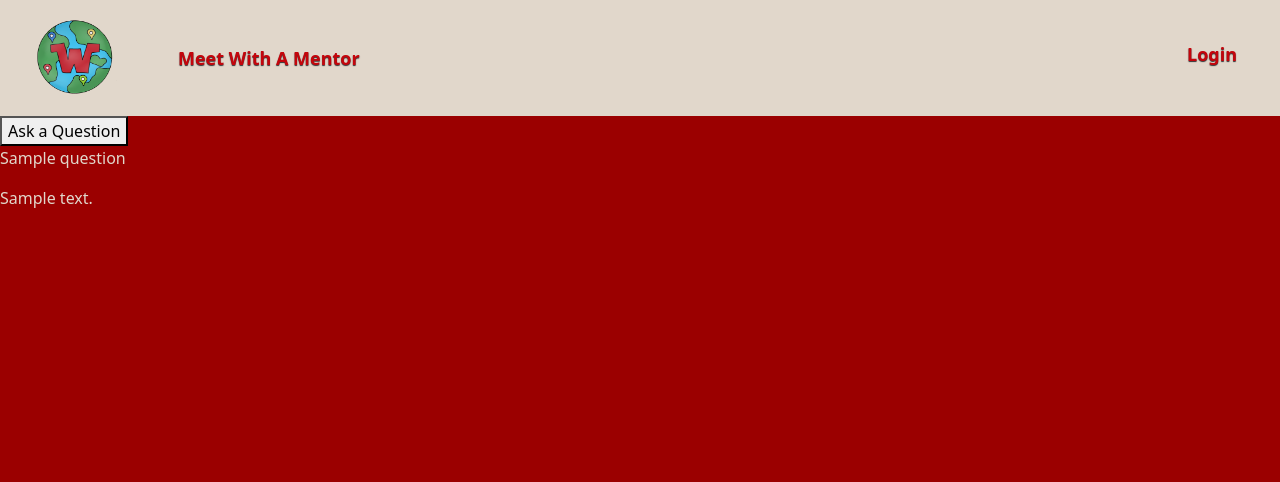
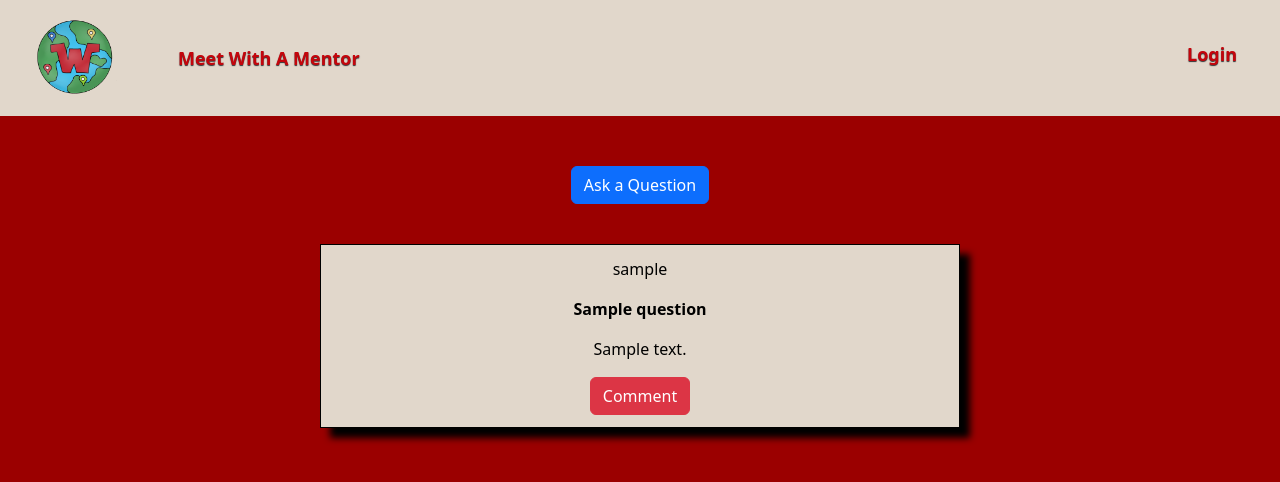
Before and after one commit to MathomJohnson/IBB_Website, a Django app: page /forum/ in a window 1280 px wide. Shown: the top 482 px of the page. Run offline with Django 5.2, Linux system fonts and the light colour scheme; tables that the repository leaves empty hold one stand-in row (values such as "Sample post").

Commit message:
working on commenting func

```diff
--- a/IBB_Website/urls.py
+++ b/IBB_Website/urls.py
@@ -32,6 +32,7 @@ urlpatterns = [
     path('calendar/oauth2callback', AppointmentViews.oauth2callback),
     path('forum/', ForumViews.main_forum),
     path('forum/submit-question/', ForumViews.submit_question),
+    path('forum/new-comment/', ForumViews.new_comment),
     path('register/', v.register),
     path('', HomeViews.homepage),
     path('', include('django.contrib.auth.urls')),
--- /dev/null
+++ b/forum/static/forum/style.css
@@ -0,0 +1,57 @@
+.question {
+    display: flex;
+    width:50%;
+    flex-direction: column;
+    justify-content: center;
+    align-items: center;
+    border: 1px solid black;
+    background-color: #e1d7cb;
+    box-shadow: 10px 10px 7px black;
+    margin:40px auto;
+    padding:12px;
+}
+.question p {
+    color:black;
+}
+
+#show-form-btn {
+    margin: 50px;
+    margin-bottom: 0px;
+}
+
+.question-form-wrapper {
+    display: flex;
+    justify-content: center;
+    align-items: center;
+}
+
+.question-form {
+    display: flex;
+    flex-direction: column;
+    justify-content: center;
+    align-items: center;
+    width: 30%; /* Adjust width as needed */
+    border: 1px solid black;
+    background-color: #e1d7cb;
+    padding: 10px;
+    margin-top: 20px;
+    /*box-sizing: border-box; /* Include padding in width calculation */
+}
+
+#question-form {
+    display: flex;
+    flex-direction: column;
+    justify-content: center;
+    align-items: center;
+    margin:0px;
+    padding: 0px;
+}
+
+#question-form p,
+#question-form input,
+#question-form textarea,
+#question-form button {
+    margin: 0px 0; /* Small vertical margin */
+    padding: 0px; /* Small padding */
+    width: 95%; /* Full width of the form */
+}
--- a/forum/templates/forum/forums.html
+++ b/forum/templates/forum/forums.html
@@ -1,25 +1,43 @@
 {% extends 'home/base.html' %}
 {% load static %}
 {% block title %}Forum{% endblock %}
+{% block extra_head %}
+    <link rel="stylesheet" href="{% static 'forum/style.css' %}">
+    <link rel="stylesheet" href="https://stackpath.bootstrapcdn.com/font-awesome/4.7.0/css/font-awesome.min.css">
+{% endblock %}
 
 {% block content %}
-<button id="show-form-btn" onclick="showForm()">Ask a Question</button>
+<center>
+    <button id="show-form-btn" class="btn btn-primary" onclick="showForm()">Ask a Question</button>
+</center>
 
+<div class="question-form-wrapper">
 <div class="question-form" style="display:none;">
     <form id="question-form" method="post" action="/forum/submit-question/">
         {% csrf_token %}
-        <label for="question-title">Title:</label><br>
-        <input type="text" id="question-title" name="title" required><br>
-        <label for="question-body">Body:</label><br>
-        <textarea id="question-body" name="body" rows="4" required></textarea><br>
-        <button type="submit">Submit</button>
+        <p style="color:black;">Title:</p>
+        <input type="text" id="question-title" name="title" required style="margin:0px; padding:0px;"><br>
+        <p style="color:black;">Question:</p>
+        <textarea id="question-body" name="body" rows="4" required style="margin:0px; padding:0px;"></textarea><br>
+        <button type="submit" class="btn btn-success" style="margin:0px; padding:0px;">Submit</button>
     </form>
 </div>
-
+</div>
 {% for q in questions %}
     <div class="question">
-        <p>{{ q.title }}</p>
+        <p>{{ q.author }}</p>
+        <p><b>{{ q.title }}</b></p>
         <p>{{ q.body }}</p>
+
+        <button class="btn btn-danger" onclick="comment(this)">Comment</button>
+        <div class="create-comment" style="display:none;">
+            <form class="new-comment" method="post" action="/forum/new-comment/">
+                {% csrf_token %}
+                <textarea class="comment-body" name="body" rows="1" required></textarea>
+                <input type="hidden" value="{{ q.id }}" name="question">
+                <button class="btn btn-success" type="submit">Send</button>
+            </form>
+        </div>
     </div>
 {% endfor %}
 
@@ -36,5 +54,10 @@
         }
 
     }
+
+    function comment(button) {
+        const commentForm = button.nextElementSibling;
+        commentForm.style.display = commentForm.style.display === 'block' ? 'none' : 'block';
+    }
 </script>
 {% endblock %}
--- a/forum/views.py
+++ b/forum/views.py
@@ -1,6 +1,6 @@
 from django.shortcuts import render
 from django.http import HttpResponseRedirect
-from .models import Question
+from .models import Question, Comment
 
 # Create your views here.
 def main_forum(request):
@@ -19,3 +19,15 @@ def submit_question(request):
         question.save()
 
         return HttpResponseRedirect("/forum/")
+
+def new_comment(request):
+    if request.method == "POST":
+        comment = request.POST.get("body")
+        author = request.user
+        question_id = request.POST.get("question")
+        question = Question.objects.get(id=question_id)
+
+        new_comment = Comment(question=question, author=author, body=comment)
+        new_comment.save()
+
+        return HttpResponseRedirect("/forum/")
```
